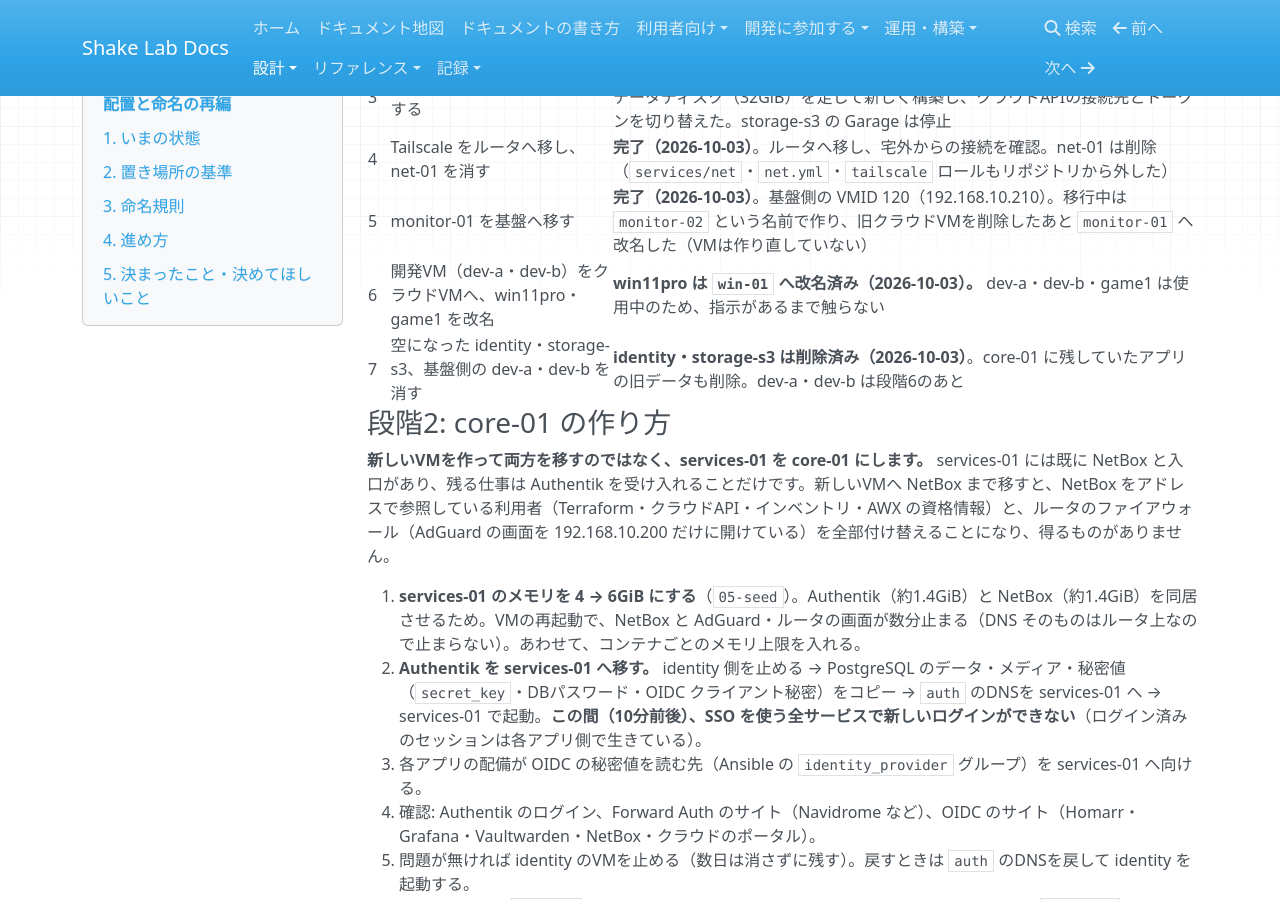
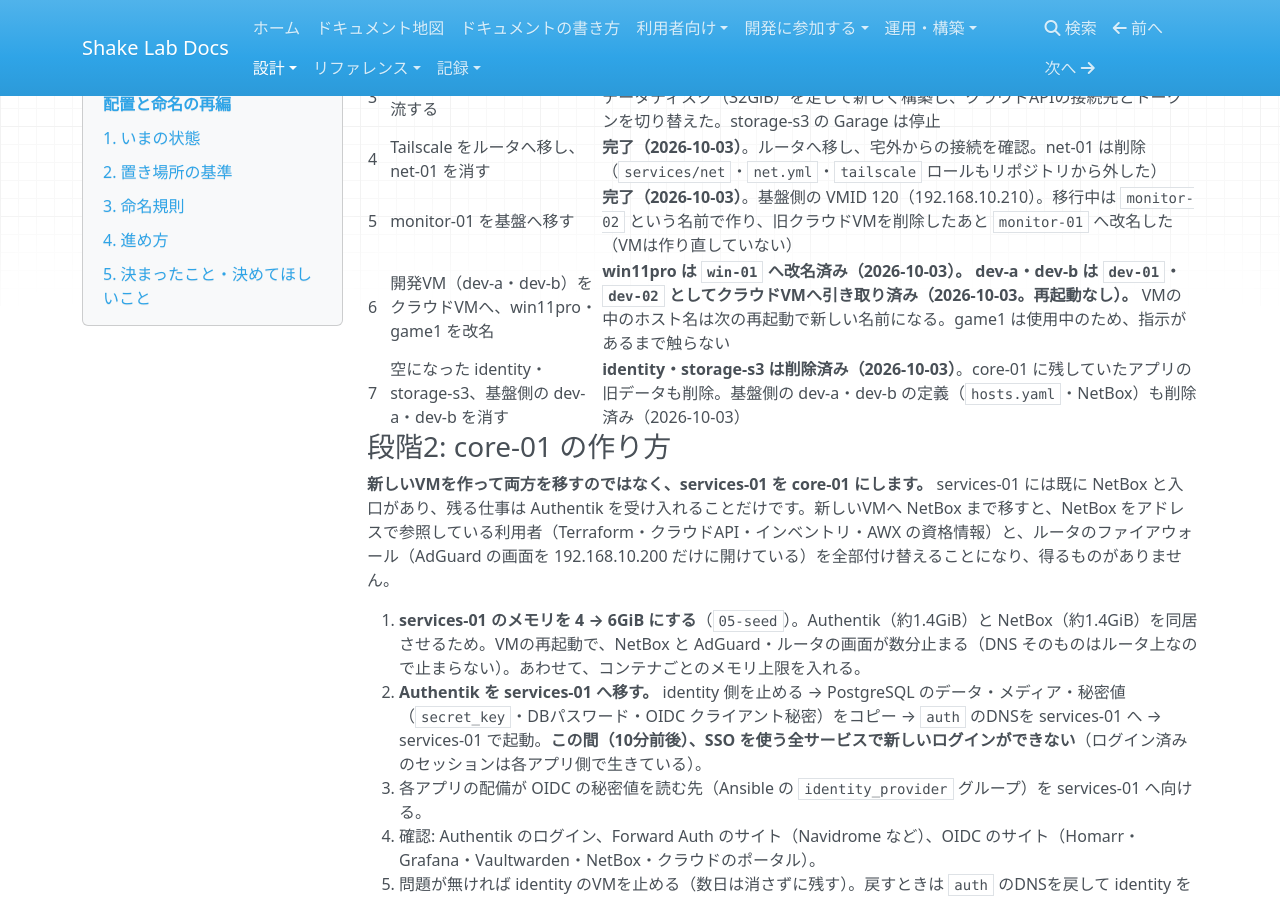
Before and after one commit to rurutheGeek/shake-cloud, an MkDocs documentation site: the page built from docs/architecture/placement-naming.md, in a window 1280 px wide and 900 px high, scrolled down 3872 px. Built offline with MkDocs 1.6.1, drawn with Linux system fonts in a browser that asks for light colours; nearby versions of some CDN libraries; a script that is not in the unit is left out; some of the changed text lies outside the part shown.

Commit message:
feat(platform): dev-a・dev-b をクラウドVM dev-01・dev-02 へ引き取る
作り直さず、既存のVMをプール cloud へ移してクラウドAPIへ登録した（再起動なし）。
hosts.yaml と NetBox の基盤側の定義を外し、dev-02 は台帳のタグ automation で
DHCP同期の実行ホストとして指す。

Co-Authored-By: Claude Opus 5.5 <noreply@anthropic.com>

```diff
--- a/docs/architecture/placement-naming.md
+++ b/docs/architecture/placement-naming.md
@@ -25,7 +25,7 @@ VMの置き場所（Terraformで直接作るか、クラウドAPIで作るか）
 | router-01 | Terraform（router） | 家庭内ルータ（OpenWrt） |
 | identity・cloud-01・storage-s3 | Terraform（`hosts.yaml`） | Authentik、クラウドAPI、Garage |
 | k8s-cp-01・k8s-worker-01/02 | Terraform（`hosts.yaml`） | Kubernetes（使うときだけ起動） |
-| dev-a・dev-b・probe-01 | Terraform（`hosts.yaml`） | 開発VM、クラウドの検証用 |
+| probe-01 | Terraform（`hosts.yaml`） | クラウドの検証用（dev-a・dev-b は 2026-10-03 にクラウドVMへ引き取り済み） |
 | services-01 | Terraform（`05-seed`） | **NetBox・入口のCaddy と、アプリ10個の同居**（Homarr・Vaultwarden・LibreSpeed・Home Assistant・eufy 2つ・CUPS・mail-view・ドキュメント・poke-translate） |
 | media-01・monitor-01・net-01・android-01・win11pro | クラウドAPI | メディア、監視、Tailscale、Android、Windows検証 |
 | game1 | 手作り（クラウドAPIが引き取り済み） | ゲームサーバ |
@@ -71,8 +71,8 @@ core-01 の中身は、いま測った使用量で約2.9GB（Authentik 約1.4GB
 | media-01 | media-01 | サービス | `rurutheGeek` | 変更なし |
 | **apps-01**（新） | — | サービス | `rurutheGeek` | services-01 に同居しているアプリ全部（Homarr・Vaultwarden・LibreSpeed・Home Assistant・eufy 2つ・CUPS・mail-view・ドキュメント・poke-translate） |
 | game-01 | game1 | サービス | `shunyazhiyuan97` | ゲームサーバ。作り直すときに改名し、VMID も直す |
-| **dev-01** | dev-a | 開発 | `shunyazhiyuan97` | 開発VM。基盤（Terraform）からクラウドVMへ移す |
-| **dev-02** | dev-b | 開発 | `rurutheGeek` | 開発VM。同上。**このリポジトリの管理作業をしている機械**なので、移すのは最後にし、作業中のデータ（ホーム約20GB）を先に退避する |
+| **dev-01** | dev-a | 開発 | `shunyazhiyuan97` | 開発VM。**2026-10-03 にクラウドVMへ引き取り済み**（作り直さず、そのまま登録） |
+| **dev-02** | dev-b | 開発 | `rurutheGeek` | 開発VM。同上（引き取りなのでデータの退避は不要だった）。**このリポジトリの管理作業をしている機械** |
 | android-01 | android-01 | 開発 | `rurutheGeek` | Android の検証 |
 | win-01 | win11pro | 開発 | `rurutheGeek` | Windows 11 の検証 |
 
@@ -106,8 +106,8 @@ services-01 は、いまメモリが 3.5GB / 3.9GB でほぼ満杯です（2026-
 | 3 | storage-s3 を cloud-01 へ合流する | **完了（2026-10-03）**。旧 Garage はバケットもキーも0件だったので、cloud-01 にデータディスク（32GiB）を足して新しく構築し、クラウドAPIの接続先とトークンを切り替えた。storage-s3 の Garage は停止 |
 | 4 | Tailscale をルータへ移し、net-01 を消す | **完了（2026-10-03）**。ルータへ移し、宅外からの接続を確認。net-01 は削除（`services/net`・`net.yml`・`tailscale` ロールもリポジトリから外した） |
 | 5 | monitor-01 を基盤へ移す | **完了（2026-10-03）**。基盤側の VMID 120（192.168.10.210）。移行中は `monitor-02` という名前で作り、旧クラウドVMを削除したあと `monitor-01` へ改名した（VMは作り直していない） |
-| 6 | 開発VM（dev-a・dev-b）をクラウドVMへ、win11pro・game1 を改名 | **win11pro は `win-01` へ改名済み（2026-10-03）。** dev-a・dev-b・game1 は使用中のため、指示があるまで触らない |
-| 7 | 空になった identity・storage-s3、基盤側の dev-a・dev-b を消す | **identity・storage-s3 は削除済み（2026-10-03）**。core-01 に残していたアプリの旧データも削除。dev-a・dev-b は段階6のあと |
+| 6 | 開発VM（dev-a・dev-b）をクラウドVMへ、win11pro・game1 を改名 | **win11pro は `win-01` へ改名済み（2026-10-03）。** **dev-a・dev-b は `dev-01`・`dev-02` としてクラウドVMへ引き取り済み（2026-10-03。再起動なし）。** VMの中のホスト名は次の再起動で新しい名前になる。game1 は使用中のため、指示があるまで触らない |
+| 7 | 空になった identity・storage-s3、基盤側の dev-a・dev-b を消す | **identity・storage-s3 は削除済み（2026-10-03）**。core-01 に残していたアプリの旧データも削除。基盤側の dev-a・dev-b の定義（`hosts.yaml`・NetBox）も削除済み（2026-10-03） |
 
 ### 段階2: core-01 の作り方
 
```
Also changed, not shown: docs/operations/handover.md (+2 -2 lines), 9 other files.
